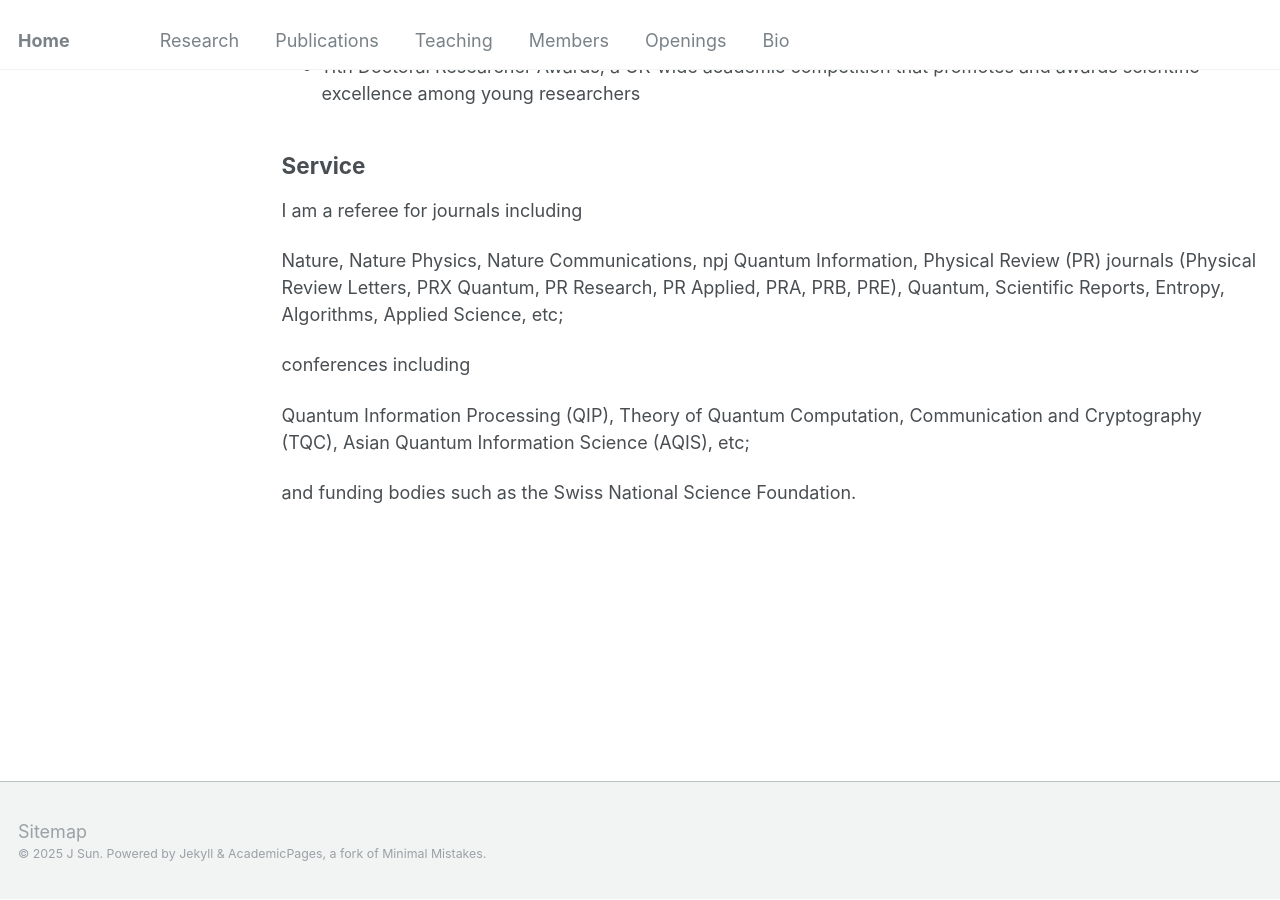
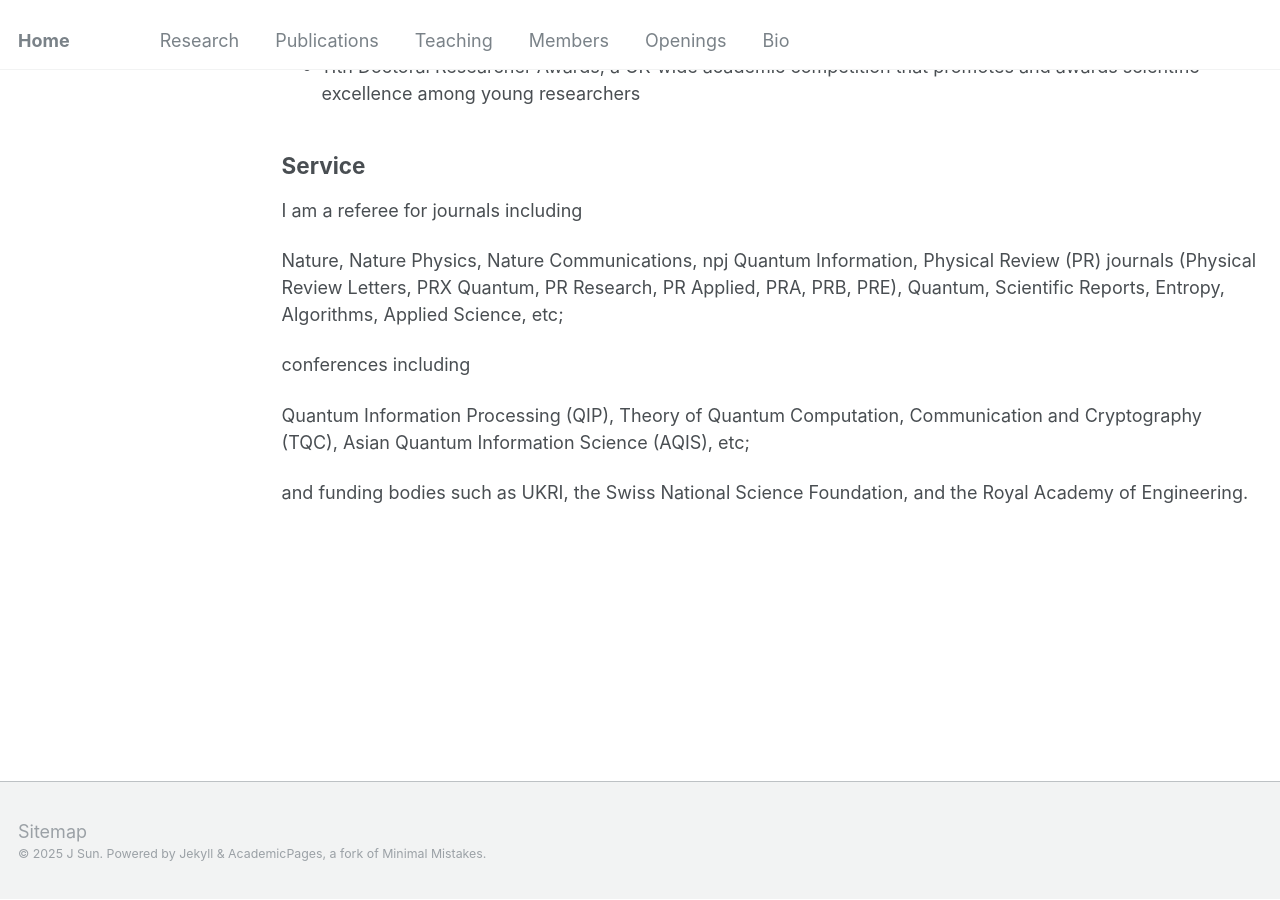
Before and after one commit to jinzhao-sun/jinzhao-sun.github.io, a Jekyll site: the page built from _pages/cv.md, in a window 1280 px wide and 900 px high, scrolled down 627 px. Built offline with Jekyll 4.4.1, drawn with Linux system fonts in a browser that asks for light colours.

Commit message:
Update cv.md

```diff
--- a/_pages/cv.md
+++ b/_pages/cv.md
@@ -34,4 +34,4 @@ conferences including
 
 Quantum Information Processing (QIP), Theory of Quantum Computation, Communication and Cryptography (TQC), Asian Quantum Information Science (AQIS), etc;
 
-and funding bodies such as the Swiss National Science Foundation.
+and funding bodies such as UKRI, the Swiss National Science Foundation, and the Royal Academy of Engineering.
```
